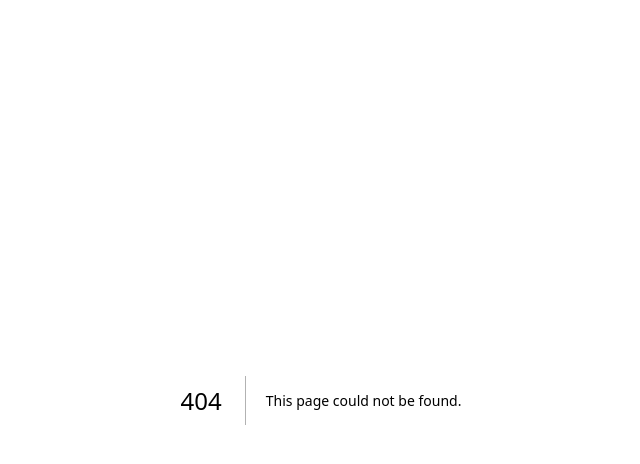
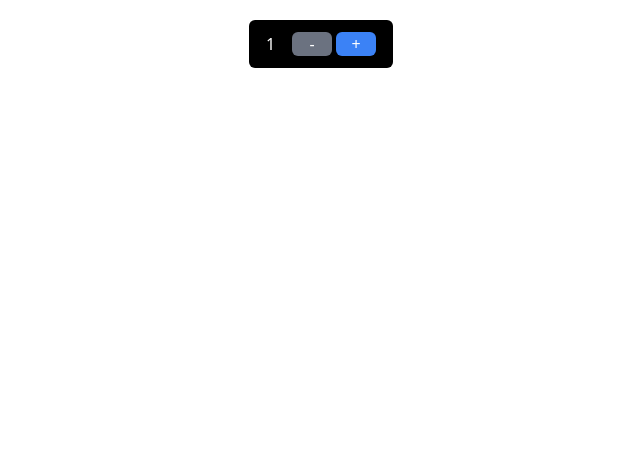
Before and after one commit to lexiecodingwithcat/cprg306-assignments, a Next.js app: page /week-4 in a window 1280 px wide. Before the commit this address had no page. Shown: the top 464 px of the page, without its empty margins (319-959 px from the left). Built offline with nearby package versions, Linux system fonts and the light colour scheme.

Commit message:
finished week 4 assignment

```diff
--- a/app/page.js
+++ b/app/page.js
@@ -2,10 +2,11 @@ import Link from "next/link";
 
 export default function Home() {
   return (
-    <>
-      <h1>CPRG 306: Web Development 2 - Assignments</h1>
-      <Link href="/week-2">week-2 assignment</Link>
+    <div className="flex gap-7 flex-col ml-5 mt-5">
+      <h1 className="text-2xl">CPRG 306: Web Development 2 - Assignments</h1>
+      <Link href="/week-2">week-2 </Link>
       <Link href="/week-3">week-3</Link>
-    </>
+      <Link href="/week-4">week-4</Link>
+    </div>
   );
 }
--- /dev/null
+++ b/app/week-4/new-item.js
@@ -0,0 +1,40 @@
+"use client";
+import { useState } from "react";
+function NewItem() {
+  const [quantity, setQuantity] = useState(1);
+  const isDisabledDec = quantity === 1 ? true : false;
+
+  const isDisabledInc = quantity === 20 ? true : false;
+
+  function increment() {
+    setQuantity((quantity) => quantity + 1);
+  }
+  function decrement() {
+    setQuantity((quantity) => quantity - 1);
+  }
+  return (
+    <main className="flex justify-center mt-5 text-white">
+      <div className="h-12 bg-black w-36 rounded-md flex items-center justify-evenly">
+        <span>{quantity}</span>
+        <div className="flex gap-1">
+          <button
+            className="h-6 w-10 rounded-md disabled:bg-gray-500  bg-blue-500 hover:bg-blue-700 "
+            disabled={isDisabledDec}
+            onClick={decrement}
+          >
+            -
+          </button>
+          <button
+            className="h-6 w-10 bg-blue-500 hover:bg-blue-700 rounded-md  disabled:bg-gray-500"
+            onClick={increment}
+            disabled={isDisabledInc}
+          >
+            +
+          </button>
+        </div>
+      </div>
+    </main>
+  );
+}
+
+export default NewItem;
--- /dev/null
+++ b/app/week-4/page.js
@@ -0,0 +1,11 @@
+import NewItem from "./new-item";
+
+function Page() {
+    return (
+        <div>
+            <NewItem />
+        </div>
+    )
+}
+
+export default Page;
```
